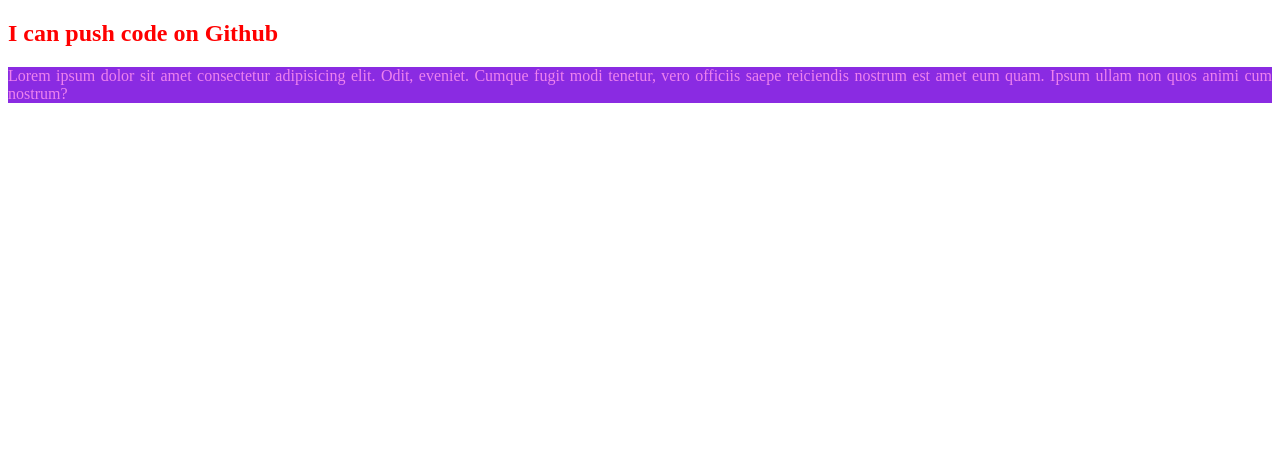
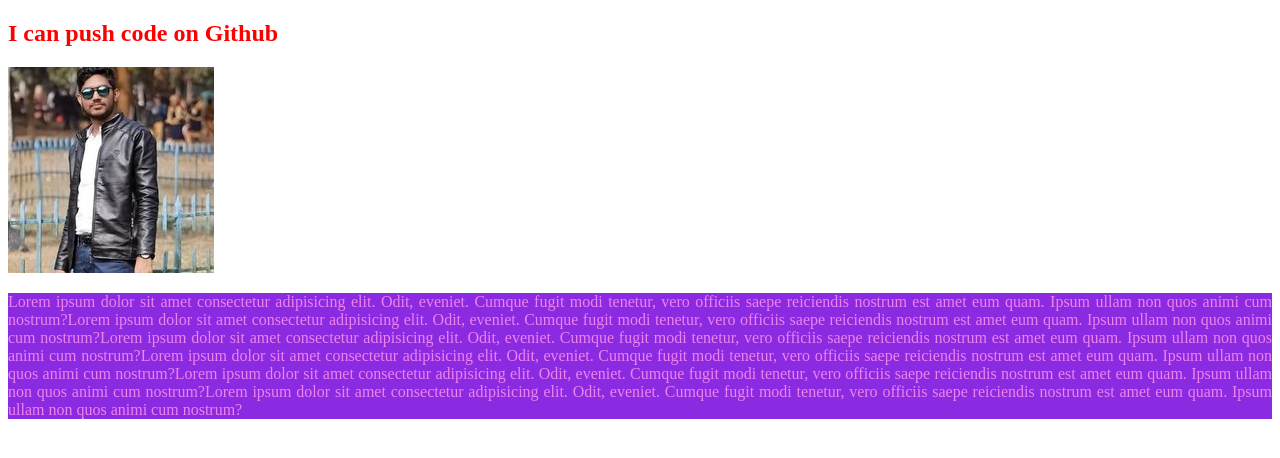
Before and after one commit to Shah-Md-Jihan/my-second-repo, a plain HTML site: page index.html in a window 1280 px wide. Drawn offline with Linux system fonts and the light colour scheme.

Commit message:
image added

```diff
--- a/index.html
+++ b/index.html
@@ -9,6 +9,7 @@
     </head>
     <body>
        <h2 class="title">I can push code on Github</h2>
-       <p class="para">Lorem ipsum dolor sit amet consectetur adipisicing elit. Odit, eveniet. Cumque fugit modi tenetur, vero officiis saepe reiciendis nostrum est amet eum quam. Ipsum ullam non quos animi cum nostrum?</p>
+       <img src="images/shah.jpg" alt="">
+       <p class="para">Lorem ipsum dolor sit amet consectetur adipisicing elit. Odit, eveniet. Cumque fugit modi tenetur, vero officiis saepe reiciendis nostrum est amet eum quam. Ipsum ullam non quos animi cum nostrum?Lorem ipsum dolor sit amet consectetur adipisicing elit. Odit, eveniet. Cumque fugit modi tenetur, vero officiis saepe reiciendis nostrum est amet eum quam. Ipsum ullam non quos animi cum nostrum?Lorem ipsum dolor sit amet consectetur adipisicing elit. Odit, eveniet. Cumque fugit modi tenetur, vero officiis saepe reiciendis nostrum est amet eum quam. Ipsum ullam non quos animi cum nostrum?Lorem ipsum dolor sit amet consectetur adipisicing elit. Odit, eveniet. Cumque fugit modi tenetur, vero officiis saepe reiciendis nostrum est amet eum quam. Ipsum ullam non quos animi cum nostrum?Lorem ipsum dolor sit amet consectetur adipisicing elit. Odit, eveniet. Cumque fugit modi tenetur, vero officiis saepe reiciendis nostrum est amet eum quam. Ipsum ullam non quos animi cum nostrum?Lorem ipsum dolor sit amet consectetur adipisicing elit. Odit, eveniet. Cumque fugit modi tenetur, vero officiis saepe reiciendis nostrum est amet eum quam. Ipsum ullam non quos animi cum nostrum?</p>
     </body>
 </html>
```
Also changed, not shown: images/shah.jpg (added).
